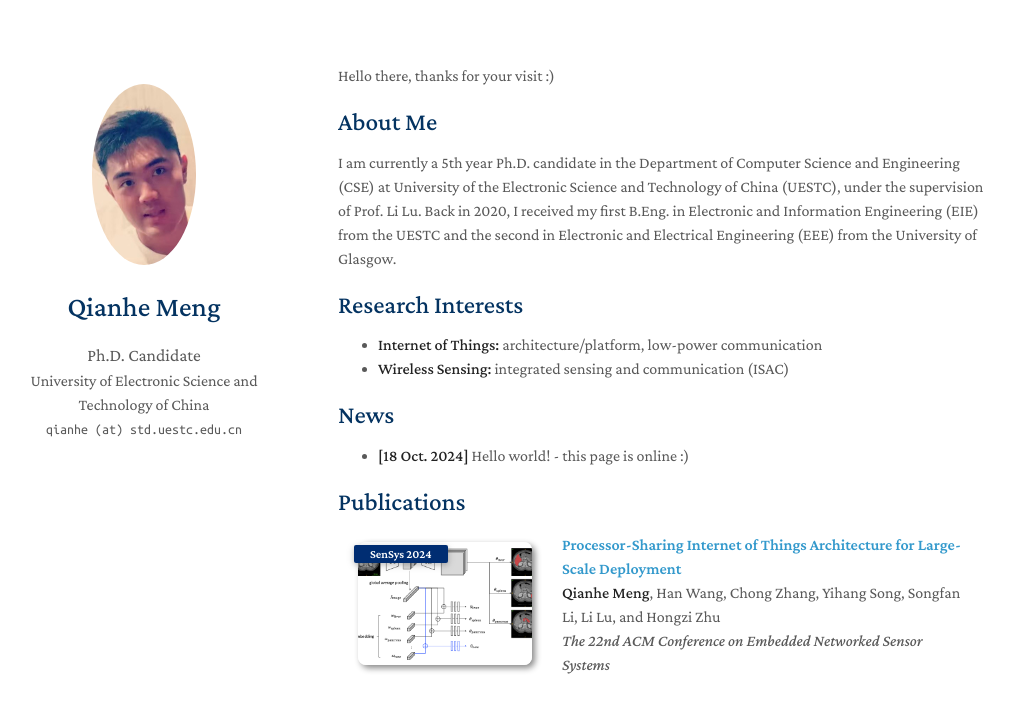
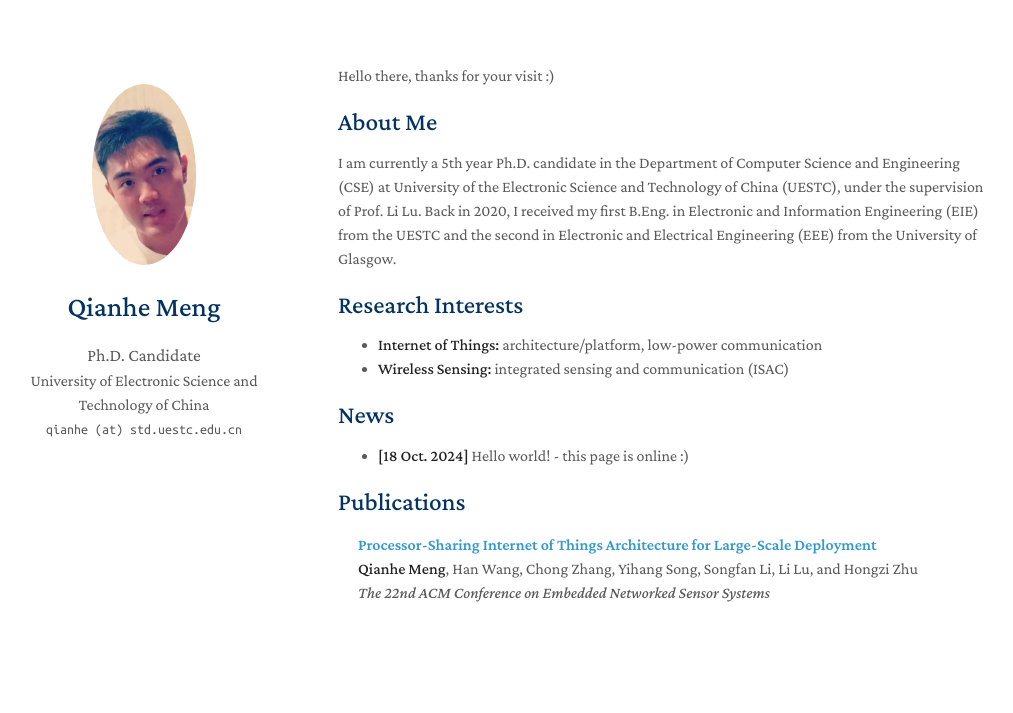
Before and after one commit to mqhyes/mqhyes.github.io, a Jekyll site: the page built from index.md, in a window 1280 px wide. Shown: the top 713 px of the page, without its empty margins (132-1145 px from the left). Built offline with Jekyll 4.4.1, drawn with Linux system fonts in a browser that asks for light colours; a style sheet for code colours, icons or effects is not loaded.

Commit message:
Update publications_v2.md

```diff
--- a/_includes/publications_v2.md
+++ b/_includes/publications_v2.md
@@ -7,7 +7,7 @@
 
 <li>
 <div class="pub-row">
-  <div class="col-sm-3 abbr" style="position: relative;padding-right: 15px;padding-left: 15px;">
+<!--  <div class="col-sm-3 abbr" style="position: relative;padding-right: 15px;padding-left: 15px;">
     {% if link.image %}
     <img src="{{ link.image }}" class="teaser img-fluid z-depth-1" style="width=100;height=40%">
     {% if link.conference_short %}
@@ -15,6 +15,7 @@
     {% endif %}
     {% endif %}
   </div>
+-->
   <div class="col-sm-9" style="position: relative;padding-right: 15px;padding-left: 20px;">
       <div class="title"><a href="{{ link.pdf }}">{{ link.title }}</a></div>
       <div class="author">{{ link.authors }}</div>
```
